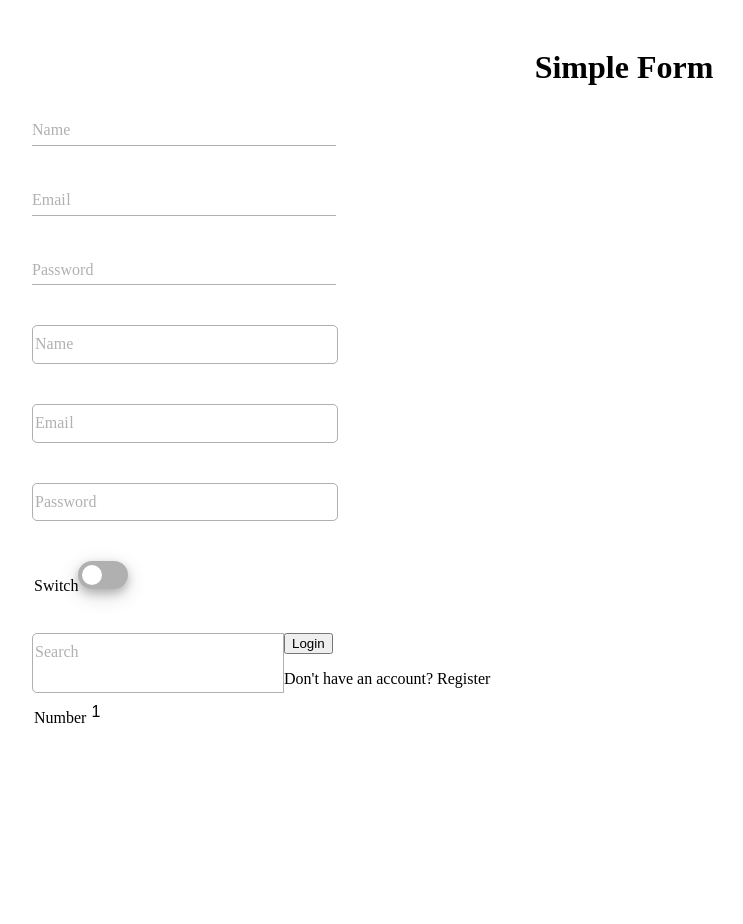
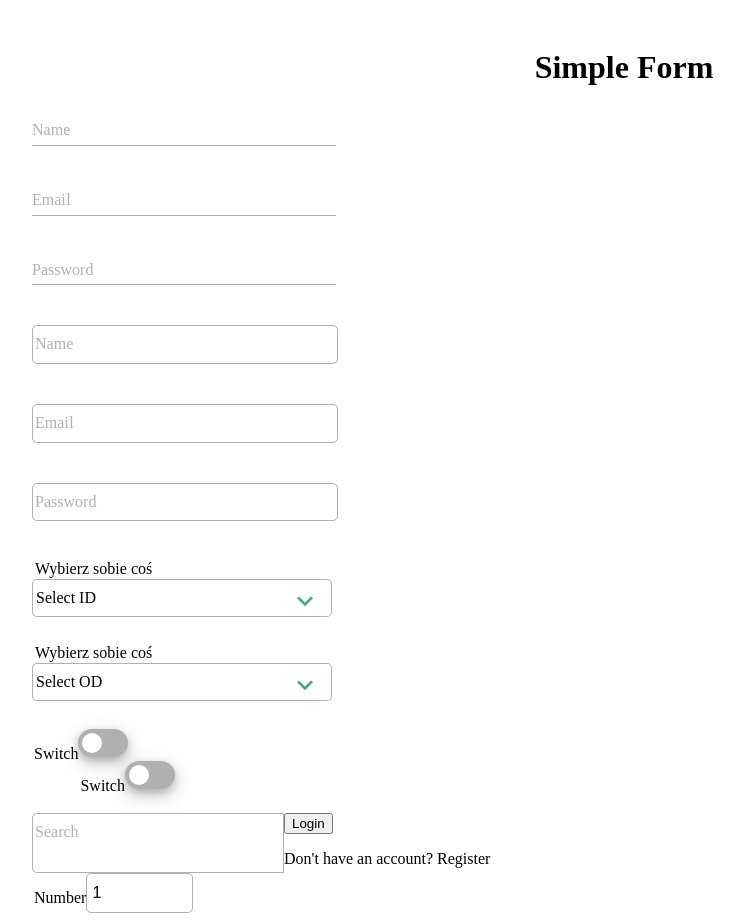
Before and after one commit to Aberratio/CleanFramework, a PHP site: page /simple_form.html in a window 1280 px wide. Shown: the whole page, without its empty margins (16-759 px from the left). Before the commit the page ends 723 px from the top, so only its background shows below. Run offline with PHP 8.4, Linux system fonts and the light colour scheme; some libraries are stand-ins or nearby versions.

Commit message:
add single select drop down input

```diff
--- a/forms/form_style.css
+++ b/forms/form_style.css
@@ -25,8 +25,15 @@
 
 .form-control {
   position: relative;
+  width: 300px;
+}
+
+.form-control--big {
   margin: 20px 0 40px;
-  width: 300px;
+}
+
+.form-control--medium {
+  margin: 20px 0 20px;
 }
 
 @media (max-width: 450px) {
@@ -54,6 +61,16 @@
 .form-control__input:valid,
 .form-control__input:not(:placeholder-shown) {
   outline: 0;
+}
+
+
+.input__simple-label {
+  font-size: var(--font-label-size);
+  line-height: 1;
+  color: var(--primary-color);
+  margin: 0;
+  margin-bottom: 2px;
+  padding-left: 3px;
 }
 
 /* ------ Simple form control with single letter floating effect ------ */
@@ -302,3 +319,96 @@ input[type="number"] {
   height: 50%;
   border-radius: 0 0 5px 0;
 }
+
+/* ------ Single select drop-down ------ */
+.select-box {
+  display: flex;
+  flex-direction: column;
+}
+
+.select-box .options-container {
+  background: #fff;
+  color:  var(--placeholder-color);
+  max-height: 0;
+  width: 100%;
+  opacity: 0;
+  transition: all 0.4s;
+  border-radius: 8px;
+  box-shadow: 0 4px 8px 0 rgba(0, 0, 0, 0.2), 0 6px 20px 0 rgba(0, 0, 0, 0.19);
+  overflow: hidden;
+
+  order: 1;
+/*
+  position: absolute;
+  z-index: 100;
+  margin-top: 45px; */
+}
+
+.selected {
+  background:  #fff;
+  margin-bottom: 8px;
+  color: #000;
+  position: relative;
+
+  order: 0;
+}
+
+.selected:active {
+  border-color: var(--primary-color);
+}
+
+.selected::after {
+  content: "";
+  background: url("img/arrow-down.svg");
+  background-size: contain;
+  background-repeat: no-repeat;
+
+  position: absolute;
+  height: 100%;
+  width: 32px;
+  right: 10px;
+  top: 5px;
+
+  transition: all 0.4s;
+}
+
+.select-box .options-container.active {
+  max-height: 240px;
+  opacity: 1;
+  overflow-y: scroll;
+}
+
+.select-box .options-container.active + .selected::after {
+  transform: rotateX(180deg);
+  top: -6px;
+}
+
+.select-box .options-container::-webkit-scrollbar {
+  width: 8px;
+  background: #fff;
+  border-radius: 0 5px 20px 0;
+}
+
+.select-box .options-container::-webkit-scrollbar-thumb {
+  background: var(--primary-color);
+  border-radius: 0 5px 5px 0;
+}
+
+.select-box .option,
+.selected {
+  padding: 9px 3px;
+  cursor: pointer;
+}
+
+.select-box .option:hover {
+  background: var(--primary-color);
+  color: white;
+}
+
+.select-box label {
+  cursor: pointer;
+}
+
+.select-box .option .radio {
+  display: none;
+}
--- a/forms/script.js
+++ b/forms/script.js
@@ -1,3 +1,4 @@
+//Floating single input
 const labels = document.querySelectorAll('.simple-input__label')
 
 labels.forEach(label => {
@@ -7,6 +8,7 @@ labels.forEach(label => {
     .join('')
 })
 
+//Quantity input
 $(document).ready(function () {
   jQuery('<div class="quantity-input__button-container"><a class="quantity-input__button quantity-input__button-up"><svg aria-hidden="true" focusable="false" data-prefix="fas" data-icon="arrow-up" style="padding-top: 3px" class="button-img--small" role="img" xmlns="http://www.w3.org/2000/svg" viewBox="0 0 448 512"><path fill="#fff" d="M34.9 289.5l-22.2-22.2c-9.4-9.4-9.4-24.6 0-33.9L207 39c9.4-9.4 24.6-9.4 33.9 0l194.3 194.3c9.4 9.4 9.4 24.6 0 33.9L413 289.4c-9.5 9.5-25 9.3-34.3-.4L264 168.6V456c0 13.3-10.7 24-24 24h-32c-13.3 0-24-10.7-24-24V168.6L69.2 289.1c-9.3 9.8-24.8 10-34.3.4z"></path></svg></a><a class="quantity-input__button quantity-input__button-down"><svg aria-hidden="true" focusable="false" data-prefix="fas" data-icon="arrow-down" style="padding-top: 3px" class="button-img--small" role="img" xmlns="http://www.w3.org/2000/svg" viewBox="0 0 448 512"><path fill="#fff" d="M413.1 222.5l22.2 22.2c9.4 9.4 9.4 24.6 0 33.9L241 473c-9.4 9.4-24.6 9.4-33.9 0L12.7 278.6c-9.4-9.4-9.4-24.6 0-33.9l22.2-22.2c9.5-9.5 25-9.3 34.3.4L184 343.4V56c0-13.3 10.7-24 24-24h32c13.3 0 24 10.7 24 24v287.4l114.8-120.5c9.3-9.8 24.8-10 34.3-.4z"></path></svg></a></div>').insertAfter('.quantity-input input');
   jQuery('.quantity-input').each(function () {
@@ -41,3 +43,33 @@ $(document).ready(function () {
 
   });
 });
+
+//Single Select Drop Down
+const selectedAll = document.querySelectorAll(".selected");
+
+selectedAll.forEach((selected) => {
+  const optionsContainer = selected.previousElementSibling;
+
+  const optionsList = optionsContainer.querySelectorAll(".option");
+
+  selected.addEventListener("click", () => {
+    if (optionsContainer.classList.contains("active")) {
+      optionsContainer.classList.remove("active");
+    } else {
+      let currentActive = document.querySelector(".options-container.active");
+
+      if (currentActive) {
+        currentActive.classList.remove("active");
+      }
+
+      optionsContainer.classList.add("active");
+    }
+  });
+
+  optionsList.forEach((o) => {
+    o.addEventListener("click", () => {
+      selected.innerHTML = o.querySelector("label").innerHTML;
+      optionsContainer.classList.remove("active");
+    });
+  });
+});
--- a/forms/simple_form.html
+++ b/forms/simple_form.html
@@ -13,7 +13,7 @@
     <div class="container">
       <h1>Simple Form</h1>
       <form>
-        <div class="form-control">
+        <div class="form-control form-control--big">
           <input
             class="form-control__input input__border--down simple-input__input"
             type="name"
@@ -23,7 +23,7 @@
           />
           <label class="simple-input__label" for="name">Name</label>
         </div>
-        <div class="form-control">
+        <div class="form-control form-control--big">
           <input
             class="form-control__input input__border--down simple-input__input"
             type="email"
@@ -34,7 +34,7 @@
           <label class="simple-input__label" for="email">Email</label>
         </div>
 
-        <div class="form-control">
+        <div class="form-control form-control--big">
           <input
             class="form-control__input input__border--down simple-input__input"
             type="password"
@@ -45,7 +45,7 @@
           <label class="simple-input__label" for="password">Password</label>
         </div>
 
-        <div class="form-control">
+        <div class="form-control form-control--big">
           <input
             class="form-control__input input__border--all simple-input__input"
             type="name"
@@ -57,7 +57,7 @@
             >Name</label
           >
         </div>
-        <div class="form-control">
+        <div class="form-control form-control--big">
           <input
             class="form-control__input input__border--all simple-input__input"
             type="email"
@@ -70,7 +70,7 @@
           >
         </div>
 
-        <div class="form-control">
+        <div class="form-control form-control--big">
           <input
             class="form-control__input input__border--all simple-input__input"
             type="password"
@@ -82,6 +82,97 @@
             >Password</label
           >
         </div>
+
+        <div class="form-control form-control--medium">
+          <p class="input__simple-label">Wybierz sobie coś</p>
+          <div class="select-box">
+            <div class="options-container">
+              <div class="option">
+                <input type="radio" class="radio" id="id1" name="category" />
+                <label for="id1">id1</label>
+              </div>
+              <div class="option">
+                <input type="radio" class="radio" id="id2" name="category" />
+                <label for="id2">id2</label>
+              </div>
+              <div class="option">
+                <input type="radio" class="radio" id="id3" name="category" />
+                <label for="id3">id3</label>
+              </div>
+              <div class="option">
+                <input type="radio" class="radio" id="id4" name="category" />
+                <label for="id4">id4</label>
+              </div>
+              <div class="option">
+                <input type="radio" class="radio" id="id4" name="category" />
+                <label for="id4">id4</label>
+              </div>
+              <div class="option">
+                <input type="radio" class="radio" id="id5" name="category" />
+                <label for="id5">id5</label>
+              </div>
+              <div class="option">
+                <input type="radio" class="radio" id="id6" name="category" />
+                <label for="id6">id6</label>
+              </div>
+              <div class="option">
+                <input type="radio" class="radio" id="id7" name="category" />
+                <label for="id7">id7</label>
+              </div>
+              <div class="option">
+                <input type="radio" class="radio" id="id8" name="category" />
+                <label for="id8">id8</label>
+              </div>
+            </div>
+            <div class="selected input__border--all">Select ID</div>
+          </div>
+        </div>
+
+        <div class="form-control form-control--medium">
+          <p class="input__simple-label">Wybierz sobie coś</p>
+          <div class="select-box">
+            <div class="options-container">
+              <div class="option">
+                <input type="radio" class="radio" id="od1" name="category" />
+                <label for="od1">od1</label>
+              </div>
+              <div class="option">
+                <input type="radio" class="radio" od="od2" name="category" />
+                <label for="od2">od2</label>
+              </div>
+              <div class="option">
+                <input type="radio" class="radio" od="od3" name="category" />
+                <label for="od3">od3</label>
+              </div>
+              <div class="option">
+                <input type="radio" class="radio" od="od4" name="category" />
+                <label for="od4">od4</label>
+              </div>
+              <div class="option">
+                <input type="radio" class="radio" od="od4" name="category" />
+                <label for="od4">od4</label>
+              </div>
+              <div class="option">
+                <input type="radio" class="radio" od="od5" name="category" />
+                <label for="od5">od5</label>
+              </div>
+              <div class="option">
+                <input type="radio" class="radio" od="od6" name="category" />
+                <label for="od6">od6</label>
+              </div>
+              <div class="option">
+                <input type="radio" class="radio" od="od7" name="category" />
+                <label for="od7">od7</label>
+              </div>
+              <div class="option">
+                <input type="radio" class="radio" od="od8" name="category" />
+                <label for="od8">od8</label>
+              </div>
+            </div>
+            <div class="selected input__border--all">Select OD</div>
+          </div>
+        </div>
+
         <div class="form-control space-between">
           <p class="primary-text form-control__description--left">Switch</p>
           <label class="switch">
@@ -96,7 +187,21 @@
           </label>
         </div>
 
-        <div class="form-control form-control_input-with-button cf">
+        <div class="form-control space-between">
+          <p class="primary-text form-control__description--left">Switch</p>
+          <label class="switch">
+            <input
+              class="form-control__input switch__input"
+              name="checkbox"
+              type="checkbox"
+              value="true"
+              type="checkbox"
+            />
+            <span class="slider round"></span>
+          </label>
+        </div>
+
+        <div class="form-control form-control--medium cf">
           <input
             class="form-control__input input__border--all button-input__input simple-input__input"
             type="text"
@@ -126,11 +231,11 @@
           </button>
         </div>
 
-        <div class="form-control space-between">
+        <div class="form-control form-control--medium space-between">
           <p class="primary-text form-control__description--left">Number</p>
-          <div class="quantity-input form-control_border-all">
+          <div class="quantity-input">
             <input
-              class="form-control__input quantity-input__input"
+              class="form-control__input quantity-input__input input__border--all"
               type="number"
               min="1"
               max="9"
--- a/style.css
+++ b/style.css
@@ -75,6 +75,10 @@ body {
   justify-content: space-between;
 }
 
+.border-radius {
+  border-radius: 5%;
+}
+
 /*Clearing Floats*/
 .cf:before,
 .cf:after {
```
Also changed, not shown: forms/img/arrow-down.svg (added). Lines whose indentation alone changed are shown as unchanged.
